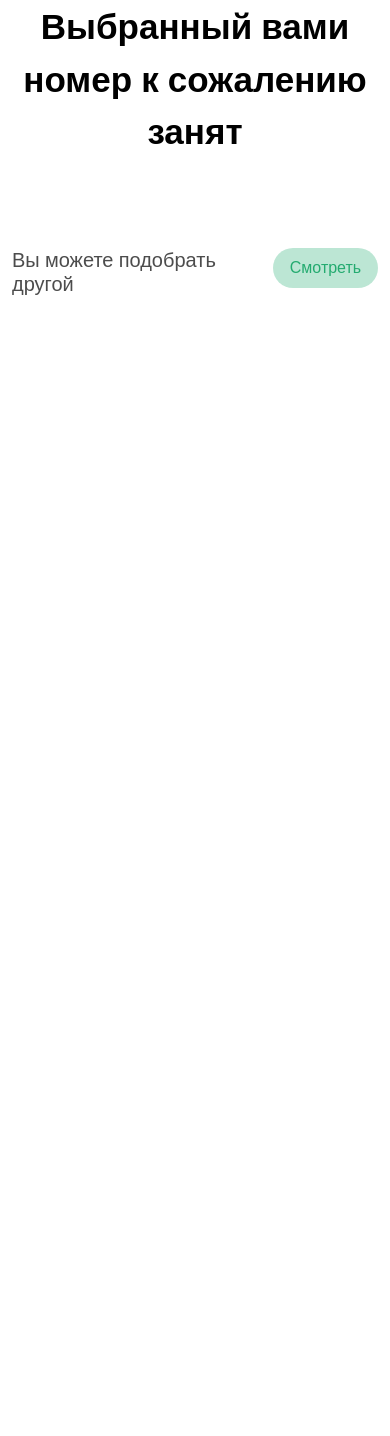
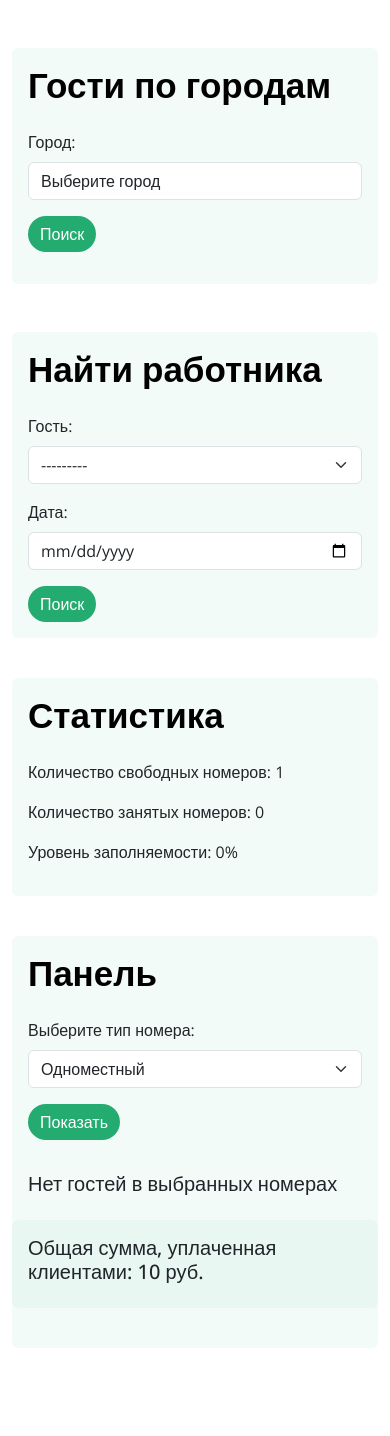
Before and after one commit to gargatun/hotel, a Django app: page /employee/ in a window 390 px wide. Shown: the part 120-1556 px from the top of the page. Before the commit the page ends 415 px from the top, so only its background shows below. Run offline with Django 5.2, Linux system fonts and the light colour scheme; a user stored in the database is signed in; tables that the repository leaves empty hold one stand-in row (values such as "Sample post"); some libraries are stand-ins or nearby versions.

Commit message:
готовая панель для сотрудников

```diff
--- a/employee/admin.py
+++ b/employee/admin.py
@@ -1,3 +1,6 @@
 from django.contrib import admin
 
+from employee.models import CleaningSchedule
+
 # Register your models here.
+admin.site.register(CleaningSchedule)
--- a/employee/forms.py
+++ b/employee/forms.py
@@ -1,12 +1,49 @@
 from django import forms
 from django.contrib.auth.forms import AuthenticationForm
 from django.contrib.auth import get_user_model
-
+from reservation.models import Guest
+from rooms.models import Room
 
 class LoginUserForm(AuthenticationForm):
-    username = forms.CharField(label='Логин', widget=forms.TextInput(attrs={'class': 'form-input'}))
-    password = forms.CharField(label='Пароль', widget=forms.PasswordInput(attrs={'class': 'form-input'}))
+    username = forms.CharField(label='Логин', widget=forms.TextInput(attrs={'class': 'form-control', 'placeholder': 'Логин'}))
+    password = forms.CharField(label='Пароль', widget=forms.PasswordInput(attrs={'class': 'form-control', 'placeholder': 'Пароль'}))
 
     class Meta:
         model = get_user_model()
         fields = ['username', 'password']
+
+
+
+
+class CityForm(forms.Form):
+    city = forms.ChoiceField(
+        label='Город:',
+        widget=forms.Select(attrs={'class': 'form-control'}),  # Add Bootstrap class
+        choices=[]
+    )
+
+    def __init__(self, *args, **kwargs):
+        super(CityForm, self).__init__(*args, **kwargs)
+        unique_cities = Guest.objects.order_by('city_from').values_list('city_from', flat=True).distinct()
+        city_choices = [(city, city) for city in unique_cities]
+        city_choices.insert(0, ('', 'Выберите город'))  # Placeholder text
+        self.fields['city'].choices = city_choices
+
+
+class CleaningLookupForm(forms.Form):
+    guest = forms.ModelChoiceField(
+        queryset=Guest.objects.all(),
+        widget=forms.Select(attrs={'class': 'form-select'}),  # Use 'form-select' for dropdowns
+        label='Гость:'
+    )
+    date = forms.DateField(
+        widget=forms.DateInput(attrs={'type': 'date', 'class': 'form-control'}),  # Ensure 'form-control' is used for input types
+        label='Дата:'
+    )
+
+class RoomTypeForm(forms.Form):
+    room_type = forms.ChoiceField(choices=Room.ROOM_TYPES, label='Тип номера', required=True)
+
+    def __init__(self, *args, **kwargs):
+        super(RoomTypeForm, self).__init__(*args, **kwargs)
+        self.fields['room_type'].widget.attrs.update({'class': 'form-select'})
--- a/employee/templates/employee/index.html
+++ b/employee/templates/employee/index.html
@@ -1,32 +1,112 @@
 {% extends "rooms/base.html" %}
 {% load static %}
 
-
 {% block content %}
 <main>
+    <section class="container py-5">
+        <!-- Card for Guests by City -->
+        <div class="card mb-5">
+            <div class="card-body">
+                <h1 class="mb-4 rooms__title">Гости по городам</h1>
+                <form method="get" class="mb-3">
+                    <div class="mb-3">
+                        <label for="city" class="form-label">{{ city_form.city.label_tag }}</label>
+                        {{ city_form.city }}
+                    </div>
+                    <button type="submit" class="btn btn-primary btn-order">Поиск</button>
+                </form>
+                {% if guests %}
+                <ul class="list-group mb-3">
+                    {% for guest in guests %}
+                    <li class="list-group-item">{{ guest.first_name }} {{ guest.last_name }} - из {{ guest.city_from }}</li>
+                    {% endfor %}
+                </ul>
+                {% endif %}
+            </div>
+        </div>
 
+        <!-- Card for Find Cleaner -->
+        <div class="card">
+            <div class="card-body">
+                <h2 class="mb-4 rooms__title">Найти работника</h2>
+                <form method="post">
+                    {% csrf_token %}
+                    <div class="mb-3">
+                        <label for="{{ cleaning_form.guest.id_for_label }}" class="form-label">Гость:</label>
+                        {{ cleaning_form.guest }}
+                    </div>
+                    <div class="mb-3">
+                        <label for="{{ cleaning_form.date.id_for_label }}" class="form-label">Дата:</label>
+                        {{ cleaning_form.date }}
+                    </div>
+                    <button type="submit" class="btn btn-primary btn-order">Поиск</button>
+                </form>
 
-		<section class="container-xxl">
+                {% if cleaner_info %}
+                <p class="alert alert-info mt-3">{{ cleaner_info }}</p>
+                {% endif %}
+            </div>
+        </div>
 
-			<div class="reserv-none">
-				<div class="res_title">
-					Выбранный вами номер к сожалению занят
+        <div class="card">
+            <div class="card-body">
+                <h2 class="mb-4 rooms__title">Статистика</h2>
+                <p>Количество свободных номеров: {{ available_rooms_count }}</p>
+                <p>Количество занятых номеров: {{ occupied_rooms_count }}</p>
+                <p>Уровень заполняемости: {{ occupancy_rate }}%</p>
             </div>
-				<div class="rooms_top_row">
-					<div class="discr">
-						<h1>Вы можете подобрать другой</h1>
         </div>
-					<a href="{% url "rooms:index" %}" class="view__btm">
-						<h1>Смотреть</h1>
-					</a>
+        <div class="card">
+            <div class="card-body">
+                <form method="get" action="">
+                    <div class="mb-3">
+                        <h2 class="mb-4 rooms__title">Панель</h2>
+                        <label for="room_type" class="form-label">Выберите тип номера:</label>
+                        {{ room_type_form.room_type }}
+                    </div>
+                    <button type="submit" class="btn btn-primary btn-order">Показать</button>
+                </form>
+            </div>
+            {% if guests_in_rooms %}
+            <div class="card-body">
+                <h5>Количество клиентов: {{ guests_in_rooms.count }}</h5>
+                <table class="table">
+                    <thead>
+                        <tr>
+                            <th>Имя</th>
+                            <th>Название номера</th>
+                            <th>Этаж</th>
+                            <th>Заезд</th>
+                            <th>Выезд</th>
+                        </tr>
+                    </thead>
+                    <tbody>
+                        {% for booking in guests_in_rooms %}
+                        <tr>
+                            <td>{{ booking.guest.first_name }} {{ booking.guest.last_name }}</td>
+                            <td>{{ booking.room.name }}</td>
+                            <td>{{ booking.room.floor }}</td>
+                            <td>{{ booking.check_in|date:"Y-m-d" }}</td>
+                            <td>{{ booking.check_out|date:"Y-m-d" }}</-td>
+                        </tr>
+                        {% endfor %}
+                    </tbody>
+                </table>
+            </div>
+            {% else %}
+            <div class="card-body">
+                <h5>Нет гостей в выбранных номерах</h5>
+            </div>
+            {% endif %}
+            <div class="card">
+                <div class="card-body">
+                    <h5>Общая сумма, уплаченная клиентами: {{ total_paid }} руб.</h5>
+                </div>
             </div>
         </div>
 
 
+
     </section>
-
-
 </main>
-
-
 {% endblock content %}
--- a/employee/urls.py
+++ b/employee/urls.py
@@ -7,4 +7,5 @@ app_name = 'employee'
 urlpatterns = [
     path('login/', views.LoginUser.as_view(), name='login'),
     path('', views.IndexView.as_view(), name='index'),  # Make sure this corresponds to `success_url`
+
 ]
--- a/employee/views.py
+++ b/employee/views.py
@@ -1,12 +1,18 @@
+from django.db.models import Sum
 from django.shortcuts import redirect, render
 from django.contrib.auth.views import LoginView
 from django.urls import reverse_lazy
 from employee.forms import LoginUserForm
 from django.views.generic import TemplateView
-from django.contrib.auth import logout
-from django.views.generic import View
+from django.contrib.auth.mixins import LoginRequiredMixin
 
-from django.contrib.auth.mixins import LoginRequiredMixin
+from rooms.models import Room
+
+from .forms import CityForm, CleaningLookupForm, RoomTypeForm
+from reservation.models import Booking, Guest
+from .models import CleaningSchedule
+from django.utils.timezone import now
+
 
 # Create your views here.
 
@@ -17,10 +23,67 @@ class LoginUser(LoginView):
     success_url = reverse_lazy('employee:index')
 
     def get(self, request, *args, **kwargs):
-        # No custom redirection logic, just call the superclass method
+        if self.request.user.is_authenticated:
+            return redirect(self.get_success_url())
         return super().get(request, *args, **kwargs)
+
 
 class IndexView(LoginRequiredMixin, TemplateView):
     template_name = 'employee/index.html'
-    login_url = '/employee/login/'  # Explicitly specify where to redirect unauthenticated users
-    redirect_field_name = 'next'  # This will append '?next=/employee/' to the login URL
+    login_url = '/employee/login/'  # Explcitly specify where to redirect unauthenticated users
+    # redirect_field_name = 'next'  # This will append '?next=/employee/' to the login URL
+
+    def get_context_data(self, **kwargs):
+        context = super().get_context_data(**kwargs)
+        context['city_form'] = CityForm(self.request.GET or None)
+        context['cleaning_form'] = CleaningLookupForm()
+        context['room_type_form'] = RoomTypeForm(self.request.GET or None)  # Add the RoomTypeForm to the context
+        context['available_rooms_count'] = self.get_available_rooms_count()
+        context['occupancy_rate'] = self.get_occupancy_rate()
+        context['occupied_rooms_count'] = self.get_occupied_rooms_count()
+        context['total_paid'] = self.get_total_paid()  # Add the total paid to the context
+
+        if self.request.GET and context['room_type_form'].is_valid():
+            room_type = context['room_type_form'].cleaned_data['room_type']
+            rooms = Room.objects.filter(room_type=room_type, is_available=True)
+            context['guests_in_rooms'] = Booking.objects.filter(room__in=rooms, check_in__lte=now().date(), check_out__gte=now().date()).select_related('guest', 'room')
+
+        if self.request.GET and context['city_form'].is_valid():
+            city = context['city_form'].cleaned_data.get('city')
+            if city:
+                context['guests'] = Guest.objects.filter(city_from=city)
+        return context
+
+    def post(self, request, *args, **kwargs):
+        context = self.get_context_data()
+        context['cleaning_form'] = CleaningLookupForm(request.POST)
+        if context['cleaning_form'].is_valid():
+            guest = context['cleaning_form'].cleaned_data['guest']
+            date = context['cleaning_form'].cleaned_data['date']
+            try:
+                cleaning_entry = CleaningSchedule.objects.get(room__bookings__guest=guest, date=date)
+                context['cleaner_info'] = f"{cleaning_entry.employee.full_name} убирался в этом номере - {cleaning_entry.date}"
+            except CleaningSchedule.DoesNotExist:
+                context['cleaner_info'] = "Информация об уборке на эту дату и для этого гостя не имеется."
+        return self.render_to_response(context)
+
+
+    def get_available_rooms_count(self):
+        today = now().date()
+        occupied_rooms = Booking.objects.filter(check_in__lte=today, check_out__gte=today).values_list('room', flat=True)
+        return Room.objects.filter(is_available=True).exclude(id__in=occupied_rooms).count()
+
+    def get_occupancy_rate(self):
+        today = now().date()
+        total_rooms = Room.objects.filter(is_available=True).count()
+        occupied_rooms = Booking.objects.filter(check_in__lte=today, check_out__gte=today).count()
+        occupancy_rate = (occupied_rooms / total_rooms) * 100 if total_rooms > 0 else 0
+        return round(occupancy_rate)
+
+    def get_occupied_rooms_count(self):
+        today = now().date()
+        return Booking.objects.filter(check_in__lte=today, check_out__gte=today).count()
+
+    def get_total_paid(self):
+        # Sum all full_price values where is_paid is True
+        return Booking.objects.filter(is_paid=True).aggregate(Sum('full_price'))['full_price__sum'] or 0
--- a/hotel/settings.py
+++ b/hotel/settings.py
@@ -42,6 +42,9 @@ INSTALLED_APPS = [
 	'employee.apps.EmployeeConfig',
 
     "debug_toolbar",
+
+    'widget_tweaks',
+
 ]
 
 MIDDLEWARE = [
--- a/reservation/urls.py
+++ b/reservation/urls.py
@@ -6,4 +6,5 @@ app_name = 'reservation'
 
 urlpatterns = [
     path('', views.reservation, name='reservation'),
+	path('confirmation/', views.reservation_confirmation, name='reservation_confirmation')
 ]
--- a/static/css/main.css
+++ b/static/css/main.css
@@ -276,6 +276,12 @@ body {
   color: black;
 }
 
+.rooms__title1 {
+  font-size: 16px;
+  font-weight: 400;
+  color: black;
+}
+
 .rooms_top_row {
   display: flex;
   grid-template-columns: repeat(2, 1fr);
```
Also changed, not shown: employee/models.py (+9 -0 lines), employee/templates/employee/login.html (+25 -26 lines), reservation/models.py (+9 -1 lines), reservation/templates/reservation/confirmation.html (added, +24 -0 lines), reservation/views.py (+8 -1 lines), employee/migrations/0001_initial.py (added), reservation/migrations/0005_booking_full_price_booking_is_paid.py (added). Lines whose indentation alone changed are shown as unchanged.
